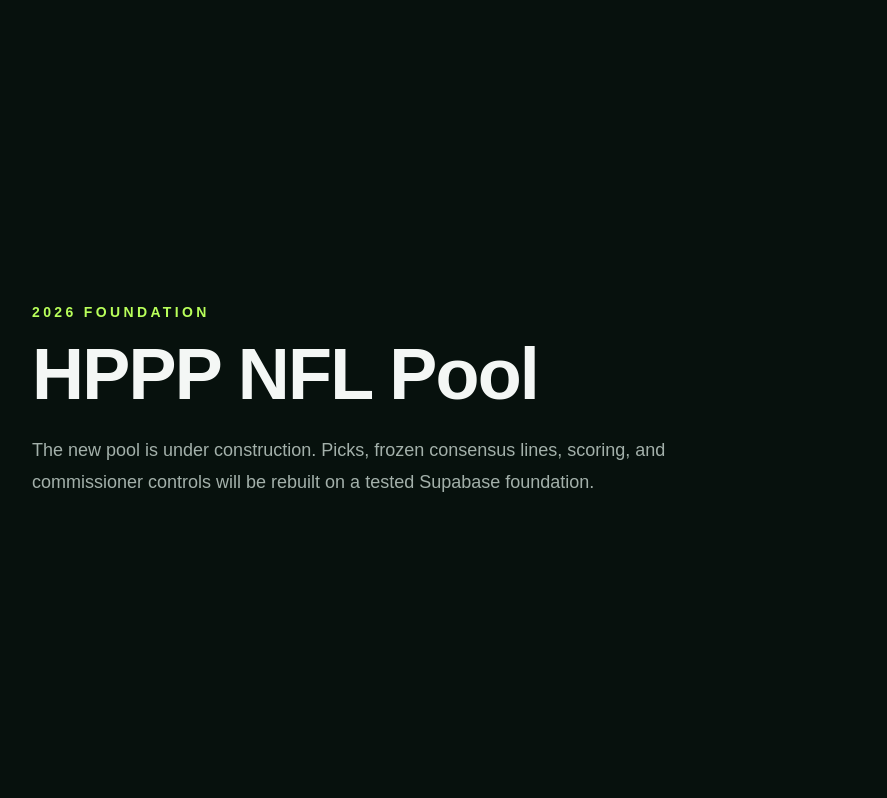
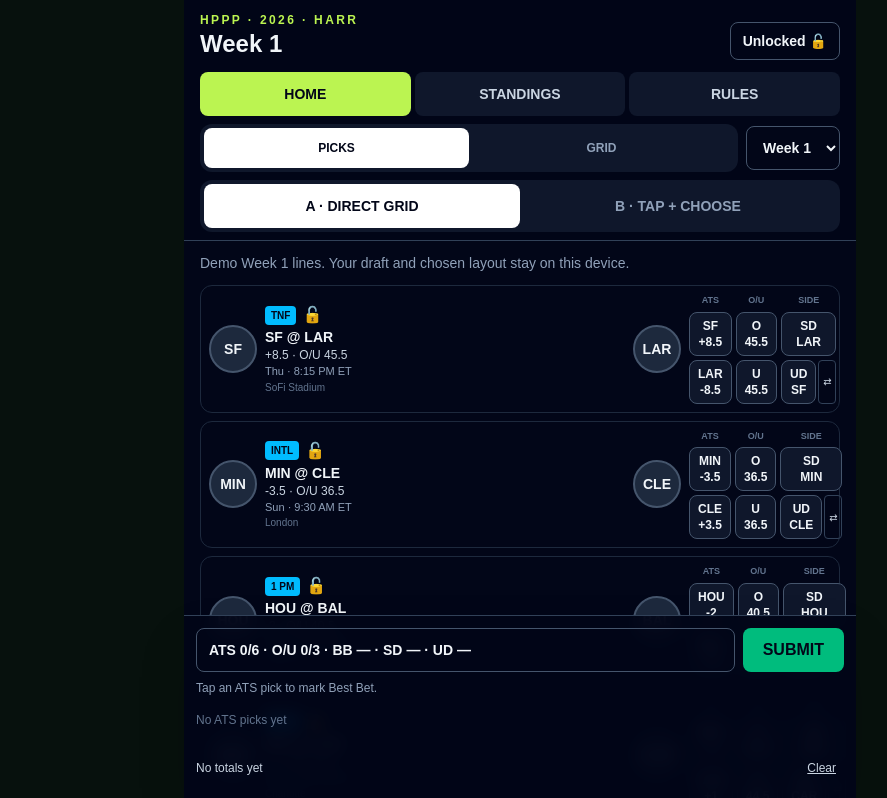
Before and after one commit to ghreichert96/nfl-pool, a Next.js app: page / in a window 1280 px wide. Shown: the top 798 px of the page, without its empty margins (120-1007 px from the left). Built offline with nearby package versions, Linux system fonts and the light colour scheme.

Commit message:
Put both picks layouts on Home

```diff
--- a/src/app/page.tsx
+++ b/src/app/page.tsx
@@ -1,17 +1,5 @@
+import { PicksExperience } from "../features/picks/picks-prototype";
+
 export default function Home() {
-  return (
-    <main className="mx-auto flex min-h-screen max-w-5xl flex-col justify-center px-6 py-16">
-      <p className="mb-4 text-sm font-semibold uppercase tracking-[0.24em] text-[var(--accent)]">
-        2026 foundation
-      </p>
-      <h1 className="max-w-3xl text-5xl font-semibold tracking-tight sm:text-7xl">
-        HPPP NFL Pool
-      </h1>
-      <p className="mt-6 max-w-2xl text-lg leading-8 text-[var(--muted)]">
-        The new pool is under construction. Picks, frozen consensus lines,
-        scoring, and commissioner controls will be rebuilt on a tested Supabase
-        foundation.
-      </p>
-    </main>
-  );
+  return <PicksExperience />;
 }
--- a/src/features/picks/picks-prototype.tsx
+++ b/src/features/picks/picks-prototype.tsx
@@ -1,6 +1,6 @@
 "use client";
 
-import { useMemo, useState } from "react";
+import { useEffect, useMemo, useState } from "react";
 
 import { MOCK_GAMES } from "./mock-games";
 import {
@@ -128,7 +128,7 @@ function FormA({
         return (
           <article
             key={game.id}
-            className="grid grid-cols-[40px_minmax(82px,1fr)_40px_116px] items-center gap-1 rounded-xl border border-slate-800 bg-slate-950 p-1.5 sm:grid-cols-[48px_minmax(110px,1fr)_48px_142px] sm:gap-2 sm:p-2"
+            className="grid grid-cols-[40px_minmax(72px,1fr)_40px_124px] items-center gap-1 rounded-xl border border-slate-800 bg-slate-950 p-1.5 sm:grid-cols-[48px_minmax(110px,1fr)_48px_142px] sm:gap-2 sm:p-2"
           >
             <Logo
               abbreviation={game.away.abbreviation}
@@ -140,7 +140,7 @@ function FormA({
               selected={ats?.team === game.home.abbreviation}
             />
             <div
-              className="grid grid-cols-3 gap-1"
+              className="grid grid-cols-[1fr_1fr_1.35fr] gap-1"
               aria-label={`${game.away.abbreviation} at ${game.home.abbreviation} picks`}
             >
               <span className="text-center text-[9px] font-bold text-slate-500">
@@ -575,49 +575,127 @@ function Summary({
   );
 }
 
-export function PicksPrototype() {
+const draftStorageKey = "hppp:2026:week-1:draft";
+const variantStorageKey = "hppp:picks-layout";
+
+export function PicksExperience() {
   const [variant, setVariant] = useState<Variant>("A");
   const [picks, setPicks] = useState<Picks>(EMPTY_PICKS);
+  const [view, setView] = useState<"picks" | "grid">("picks");
+  const [draftReady, setDraftReady] = useState(false);
+
+  useEffect(() => {
+    /* eslint-disable react-hooks/set-state-in-effect -- restore external browser state after hydration */
+    const savedDraft = window.localStorage.getItem(draftStorageKey);
+    const savedVariant = window.localStorage.getItem(variantStorageKey);
+
+    if (savedDraft) {
+      try {
+        setPicks(JSON.parse(savedDraft) as Picks);
+      } catch {
+        window.localStorage.removeItem(draftStorageKey);
+      }
+    }
+
+    if (savedVariant === "A" || savedVariant === "B") {
+      setVariant(savedVariant);
+    }
+
+    setDraftReady(true);
+    /* eslint-enable react-hooks/set-state-in-effect */
+  }, []);
+
+  useEffect(() => {
+    if (!draftReady) return;
+    window.localStorage.setItem(draftStorageKey, JSON.stringify(picks));
+  }, [draftReady, picks]);
+
+  function chooseVariant(next: Variant) {
+    setVariant(next);
+    window.localStorage.setItem(variantStorageKey, next);
+  }
 
   return (
     <main className="mx-auto min-h-screen max-w-2xl bg-slate-950 px-2 pb-56 text-slate-100 sm:px-4">
-      <header className="sticky top-0 z-10 -mx-2 border-b border-slate-700 bg-slate-950/95 px-3 py-3 backdrop-blur sm:-mx-4">
+      <header className="sticky top-0 z-10 -mx-2 border-b border-slate-700 bg-slate-950/95 px-2 pb-2 pt-3 backdrop-blur sm:-mx-4 sm:px-4">
         <div className="flex items-end justify-between gap-3">
           <div>
             <p className="text-xs font-bold uppercase tracking-[0.2em] text-lime-300">
-              HPPP · 2026
+              HPPP · 2026 · HARR
             </p>
-            <h1 className="text-2xl font-black">Week 1 picks</h1>
+            <h1 className="text-2xl font-black">Week 1</h1>
           </div>
           <span className="rounded-lg border border-slate-600 px-3 py-2 text-sm font-bold">
             Unlocked 🔓
           </span>
         </div>
+        <nav className="mt-3 grid grid-cols-3 gap-1" aria-label="Primary">
+          <button className="min-h-11 rounded-lg bg-lime-300 text-sm font-black text-slate-950">
+            HOME
+          </button>
+          <button className="min-h-11 rounded-lg bg-slate-900 text-sm font-black text-slate-300">
+            STANDINGS
+          </button>
+          <button className="min-h-11 rounded-lg bg-slate-900 text-sm font-black text-slate-300">
+            RULES
+          </button>
+        </nav>
+        <div className="mt-2 flex items-center justify-between gap-2">
+          <div className="grid flex-1 grid-cols-2 rounded-xl bg-slate-900 p-1">
+            {(["picks", "grid"] as const).map((option) => (
+              <button
+                key={option}
+                type="button"
+                onClick={() => setView(option)}
+                className={`min-h-10 rounded-lg text-xs font-black uppercase ${view === option ? "bg-white text-slate-950" : "text-slate-400"}`}
+              >
+                {option}
+              </button>
+            ))}
+          </div>
+          <select
+            aria-label="Week"
+            className="min-h-11 rounded-lg border border-slate-600 bg-slate-950 px-3 text-sm font-black"
+            defaultValue="1"
+          >
+            <option value="1">Week 1</option>
+          </select>
+        </div>
         <div
-          className="mt-3 grid grid-cols-2 rounded-xl bg-slate-900 p-1"
+          className="mt-2 grid grid-cols-2 rounded-xl bg-slate-900 p-1"
           aria-label="Pick form variant"
         >
           {(["A", "B"] as const).map((option) => (
             <button
               key={option}
               type="button"
-              onClick={() => setVariant(option)}
+              onClick={() => chooseVariant(option)}
               className={`min-h-11 rounded-lg text-sm font-black ${variant === option ? "bg-white text-slate-950" : "text-slate-400"}`}
             >
-              FORM {option}
+              {option === "A" ? "A · DIRECT GRID" : "B · TAP + CHOOSE"}
             </button>
           ))}
         </div>
       </header>
       <p className="my-3 text-sm text-slate-400">
-        Prototype data only. Switching forms preserves every selection.
+        Demo Week 1 lines. Your draft and chosen layout stay on this device.
       </p>
-      {variant === "A" ? (
+      {view === "grid" ? (
+        <section className="rounded-xl border border-slate-800 bg-slate-900 p-6 text-center">
+          <h2 className="text-lg font-black">Weekly grid</h2>
+          <p className="mt-2 text-sm text-slate-400">
+            Picks remain hidden until each game kicks off. Return here as the
+            slate is revealed.
+          </p>
+        </section>
+      ) : variant === "A" ? (
         <FormA picks={picks} updatePicks={setPicks} />
       ) : (
         <FormB picks={picks} updatePicks={setPicks} />
       )}
-      <Summary picks={picks} setPicks={setPicks} />
+      {view === "picks" && <Summary picks={picks} setPicks={setPicks} />}
     </main>
   );
 }
+
+export const PicksPrototype = PicksExperience;
```
Also changed, not shown: 1 other file (tests, documents, lock files or other folders).
